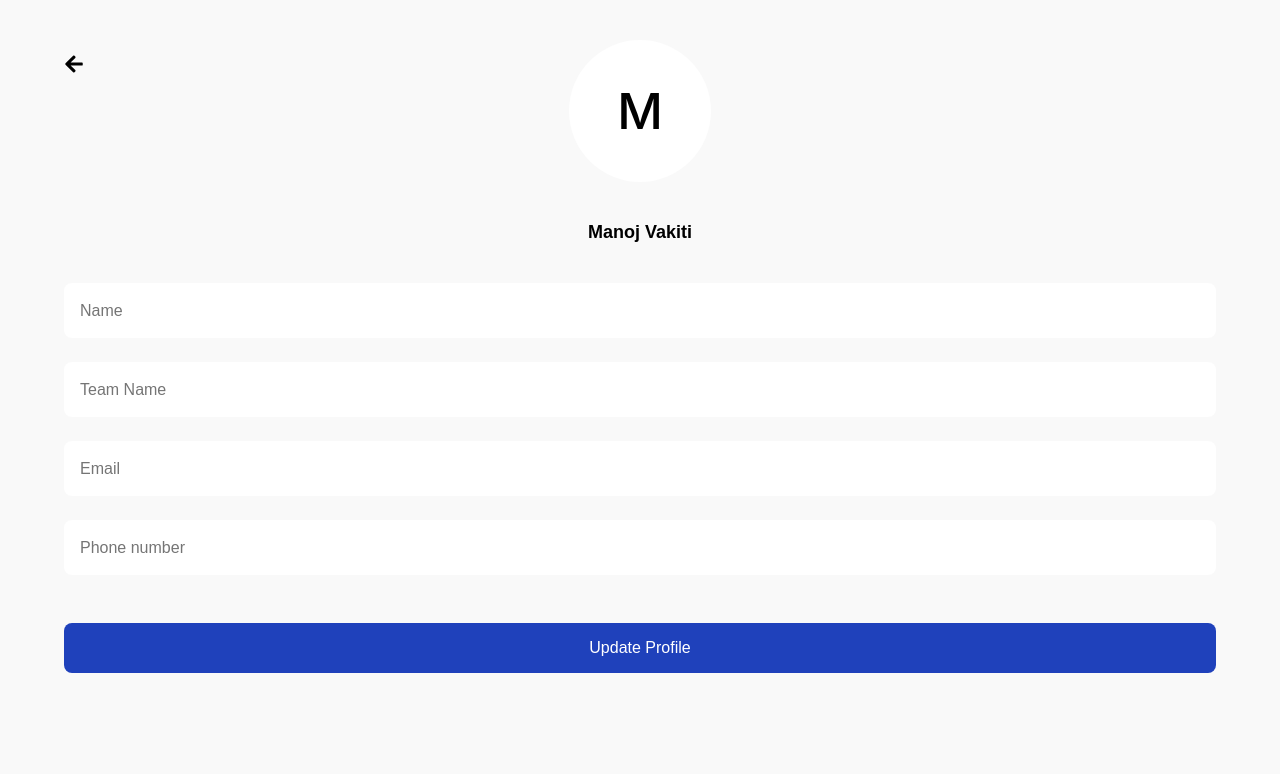
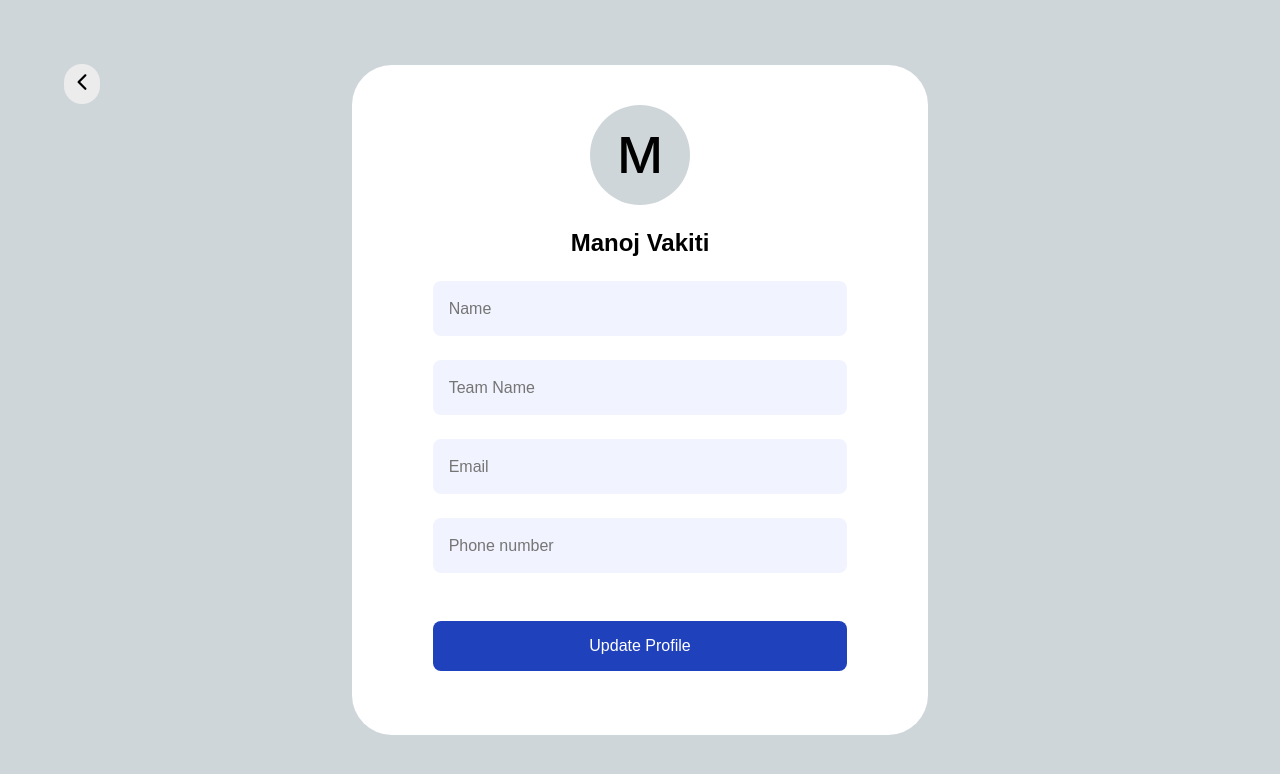
Before and after one commit to manoj8374/Cabin-Booking, a React (Create React App) app in the folder my-app/: page /update-profile in a window 1280 px wide. Shown: the top 774 px of the page. Built offline with nearby package versions, Linux system fonts and the light colour scheme.

Commit message:
Added Laptop Version of Update Profile Page

```diff
--- a/my-app/src/components/ForgotPassword/forgotPasswordStyled.tsx
+++ b/my-app/src/components/ForgotPassword/forgotPasswordStyled.tsx
@@ -1,4 +1,5 @@
 import styled from 'styled-components'
+import {Link} from 'react-router-dom'
 
 export const ForgotPasswordContainer = styled.div`
     background-color: white;
@@ -210,3 +211,8 @@ export const ArrowContainerLargeDevices = styled.div`
         cursor: pointer;
     }
 `
+
+export const StyledLink = styled(Link)`
+    text-decoration: none;
+    color: black;
+`
--- a/my-app/src/components/ForgotPassword/index.tsx
+++ b/my-app/src/components/ForgotPassword/index.tsx
@@ -1,18 +1,23 @@
+import { Link } from "react-router-dom";
 import { IoIosArrowBack} from "react-icons/io";
 import { FaEyeSlash } from "react-icons/fa";
-import {ForgotPasswordContainer, ForgotPasswordSubContainer, ArrowContainer, ForgotPasswordHeadingContents, ForgotPasswordHeading, ForgotPasswordDescription, ForgotPasswordInputContainer, ForgotPasswordInput, ForgotPasswordLabel, PasswordWrapper, EyeIconContainer, ForgotPasswordButton, ForgotPasswordInsideContainer, ForgotPasswordInputDiv, ArrowContainerLargeDevices} from './forgotPasswordStyled'
+import {ForgotPasswordContainer, ForgotPasswordSubContainer, ArrowContainer, ForgotPasswordHeadingContents, ForgotPasswordHeading, ForgotPasswordDescription, ForgotPasswordInputContainer, ForgotPasswordInput, ForgotPasswordLabel, PasswordWrapper, EyeIconContainer, ForgotPasswordButton, ForgotPasswordInsideContainer, ForgotPasswordInputDiv, ArrowContainerLargeDevices, StyledLink} from './forgotPasswordStyled'
 
 const ForgotPasswordComponent = () => {
     let a;
     return (
         <ForgotPasswordContainer>
             <ArrowContainerLargeDevices>
-                <IoIosArrowBack size={28}/>
+                <StyledLink to = "/update-profile">
+                    <IoIosArrowBack size={28}/>
+                </StyledLink>
             </ArrowContainerLargeDevices>
             <ForgotPasswordSubContainer>
                 <ForgotPasswordInsideContainer>
                 <ArrowContainer>
-                    <IoIosArrowBack size={24}/>
+                    <StyledLink to = "/update-profile">
+                        <IoIosArrowBack size={24}/>
+                    </StyledLink>
                 </ArrowContainer>
                 <ForgotPasswordHeadingContents>
                     <ForgotPasswordHeading>
--- a/my-app/src/components/UpdateProfile/UpdateProfileStyled.tsx
+++ b/my-app/src/components/UpdateProfile/UpdateProfileStyled.tsx
@@ -1,8 +1,18 @@
 import styled from 'styled-components'
+import { Link } from 'react-router-dom'
 
 export const UpdateProfileContainer = styled.div`
     background-color: #F9F9F9;
     min-height: 100vh;
+    display: flex;
+    flex-direction: column;
+    align-items: center;
+
+    @media (min-width: 768px) {
+        background-color: #CFD6D9;
+        justify-content: center;
+        position: relative;
+    }
 `
 
 export const UpdateProfileSubContainer = styled.div`
@@ -14,11 +24,31 @@ export const UpdateProfileSubContainer = styled.div`
     padding-top: 40px;
     gap: 40px;
     position: relative;
+    width: 100%;
+
+    @media (min-width: 768px){
+        padding-bottom: 64px;
+        background-color: white;
+        border-radius: 40px;
+        gap: 24px;
+    }
+
+    @media (min-width: 768px) and (max-width: 1024px) {
+        width: 60%;
+    }
+
+    @media (min-width: 1024px) and (max-width: 1440px) {
+        width: 45%;
+    }
+
+    @media (min-width: 1440px){
+        width: 35%;
+    }
 `
 
 export const UpdateProfileImageContainer = styled.div`
-    width: 142px;
-    height: 142px;
+    width: 120px;
+    height: 120px;
     background-color: white;
     border-radius: 100px;
     display: flex;
@@ -26,12 +56,22 @@ export const UpdateProfileImageContainer = styled.div`
     align-items: center;
     font-size: 50px;
     font-weight: 500;
+
+    @media (min-width: 768px) {
+        width: 100px;
+        height: 100px;
+        background-color: #CFD6D9;
+    }
 `
 
 export const UpdateProfileHeading = styled.p`
     font-size: 18px;
     font-family: 'Poppins', sans-serif;
     font-weight: bold;
+
+    @media (min-width: 768px) {
+        font-size: 24px;
+    }
 `
 
 export const UpdateProfileForm = styled.form`
@@ -49,6 +89,14 @@ export const UpdateProfileInput = styled.input`
     font-size: 16px;
     padding-left: 16px;
     border: none;
+
+    @media (min-width: 768px) {
+        width: 80%;
+        background-color: #F1F4FF;
+        &:focus {
+            border: 1.8px solid #1F41BB;
+        }
+    }
 `
 
 export const UpdateProfileButton = styled.button`
@@ -60,6 +108,10 @@ export const UpdateProfileButton = styled.button`
     color: white;
     font-size: 16px;
     margin-top: 24px;
+
+    @media (min-width: 768px) {
+        width: 80%;
+    }
 `
 
 export const UpdateProfileArrowContainer = styled.div`
@@ -70,4 +122,32 @@ export const UpdateProfileArrowContainer = styled.div`
     left: 5%;
     cursor: pointer;
     font-weight: normal;
+
+    @media (min-width: 768px) {
+        display: none;
+    }
 `
+
+export const StyledLink = styled(Link)`
+    text-decoration: none;
+    color: black;
+`
+
+export const ArrowContainerLargeDevices = styled.div`
+    display: none;
+
+    @media (min-width: 768px) {
+        display: block;
+        background-color: #ECECEC;
+        width: fit-content;
+        border-radius: 100px;
+        display: flex;
+        justify-content: center;
+        align-items: center;
+        padding: 6px;
+        position: absolute;
+        top: 8%;
+        left: 5%;
+        cursor: pointer;
+    }
+`
--- a/my-app/src/components/UpdateProfile/index.tsx
+++ b/my-app/src/components/UpdateProfile/index.tsx
@@ -1,12 +1,20 @@
-import {UpdateProfileContainer, UpdateProfileSubContainer, UpdateProfileImageContainer, UpdateProfileHeading, UpdateProfileForm, UpdateProfileInput, UpdateProfileButton, UpdateProfileArrowContainer} from './UpdateProfileStyled'
+import {UpdateProfileContainer, UpdateProfileSubContainer, UpdateProfileImageContainer, UpdateProfileHeading, UpdateProfileForm, UpdateProfileInput, UpdateProfileButton, UpdateProfileArrowContainer, StyledLink, ArrowContainerLargeDevices} from './UpdateProfileStyled'
 import { FaArrowLeft } from "react-icons/fa";
+import { IoIosArrowBack} from "react-icons/io";
 
 const UpdateProfile = () => {
     return (
         <UpdateProfileContainer>
+            <ArrowContainerLargeDevices>
+                <StyledLink to = "/login">
+                    <IoIosArrowBack size={24}/>
+                </StyledLink>
+            </ArrowContainerLargeDevices>
             <UpdateProfileSubContainer>
                 <UpdateProfileArrowContainer>
-                    <FaArrowLeft strokeWidth={0} size={20}/>
+                    <StyledLink to = "/login">
+                        <FaArrowLeft strokeWidth={0} size={20}/>
+                    </StyledLink>
                 </UpdateProfileArrowContainer>
                 <UpdateProfileImageContainer>
                     M
```
